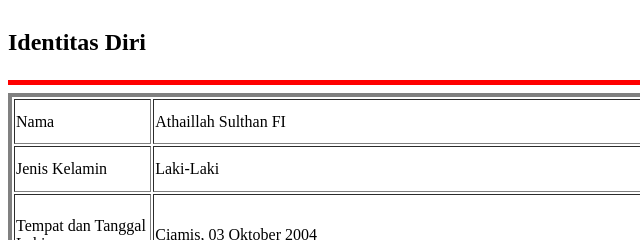
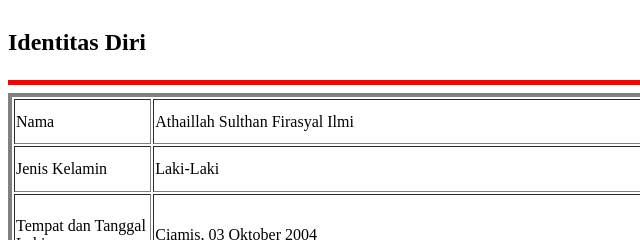
Before and after one commit to AsfiCorp/itw2023_233040102, a plain HTML site: page T1233040102.html in a window 1280 px wide. Shown: the top 240 px of the page, 0-640 px from the left. Drawn offline with Linux system fonts and the light colour scheme.

Commit message:
Mengerjakan Tugas T1

```diff
--- a/T1233040102.html
+++ b/T1233040102.html
@@ -11,7 +11,7 @@
     <table border="4">
         <tr>
             <td>Nama</td>
-            <td>Athaillah Sulthan FI</td>
+            <td>Athaillah Sulthan Firasyal Ilmi</td>
             <td rowspan="8"><img src="IMG_7423.JPG"></td>
         </tr>
         <tr>
```
